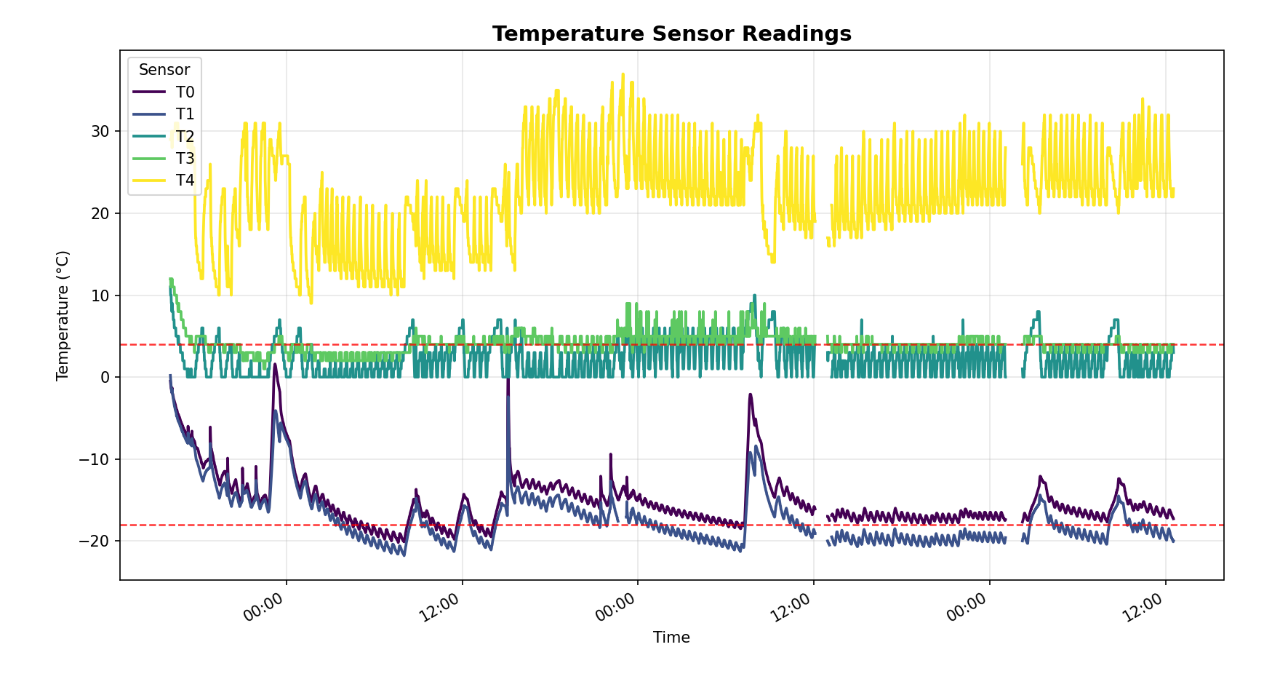
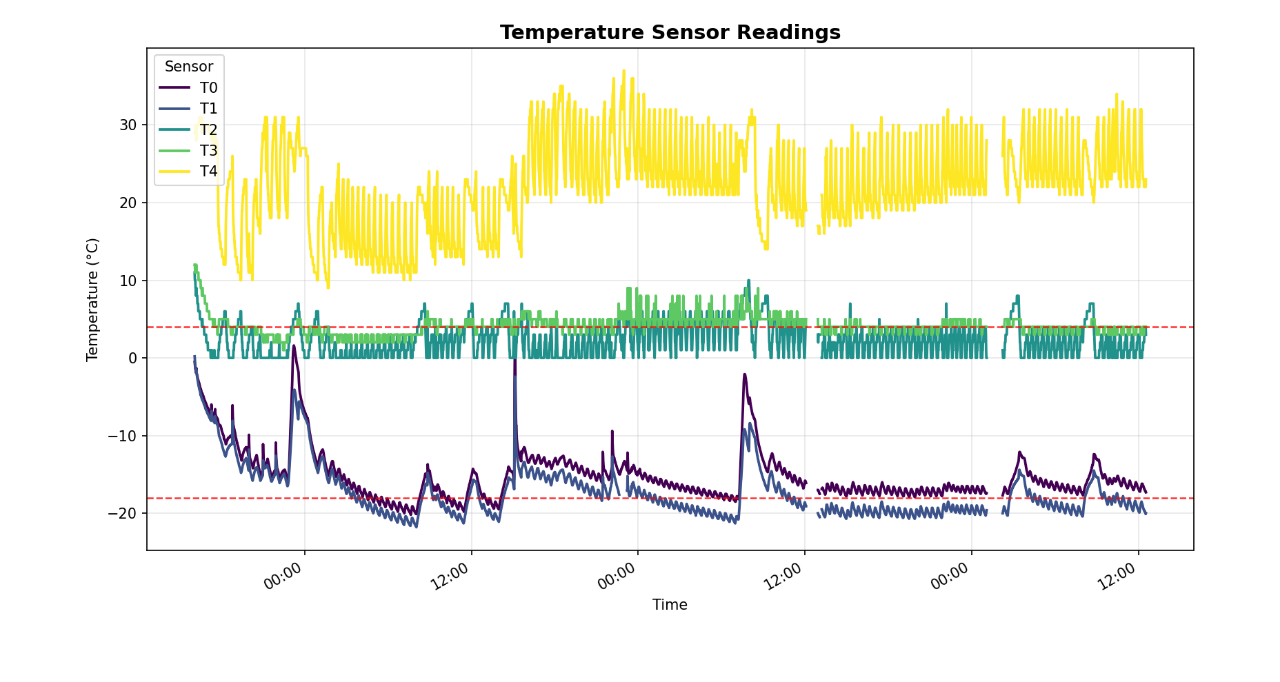
Before and after one commit to AntonLapounov/fridge, a plain HTML site: page index.html in a window 1280 px wide. Drawn offline with Linux system fonts and the light colour scheme.

Commit message:
Add a bogus change

```diff
--- a/index.html
+++ b/index.html
@@ -2,7 +2,7 @@
 <html>
 <head><title>Temperature Dashboard</title><meta http-equiv="refresh" content="300"></head>
 <body style="text-align:center;font-family:sans-serif;">
-  <img id="plot" style="max-width:95%;">
+  <img id="plot" style="max-width:90%;">
   <script>
     document.getElementById("plot").src = "https://raw.githubusercontent.com/AntonLapounov/fridge/main/temperature_plot.png?t=" + Date.now();
   </script>
```
